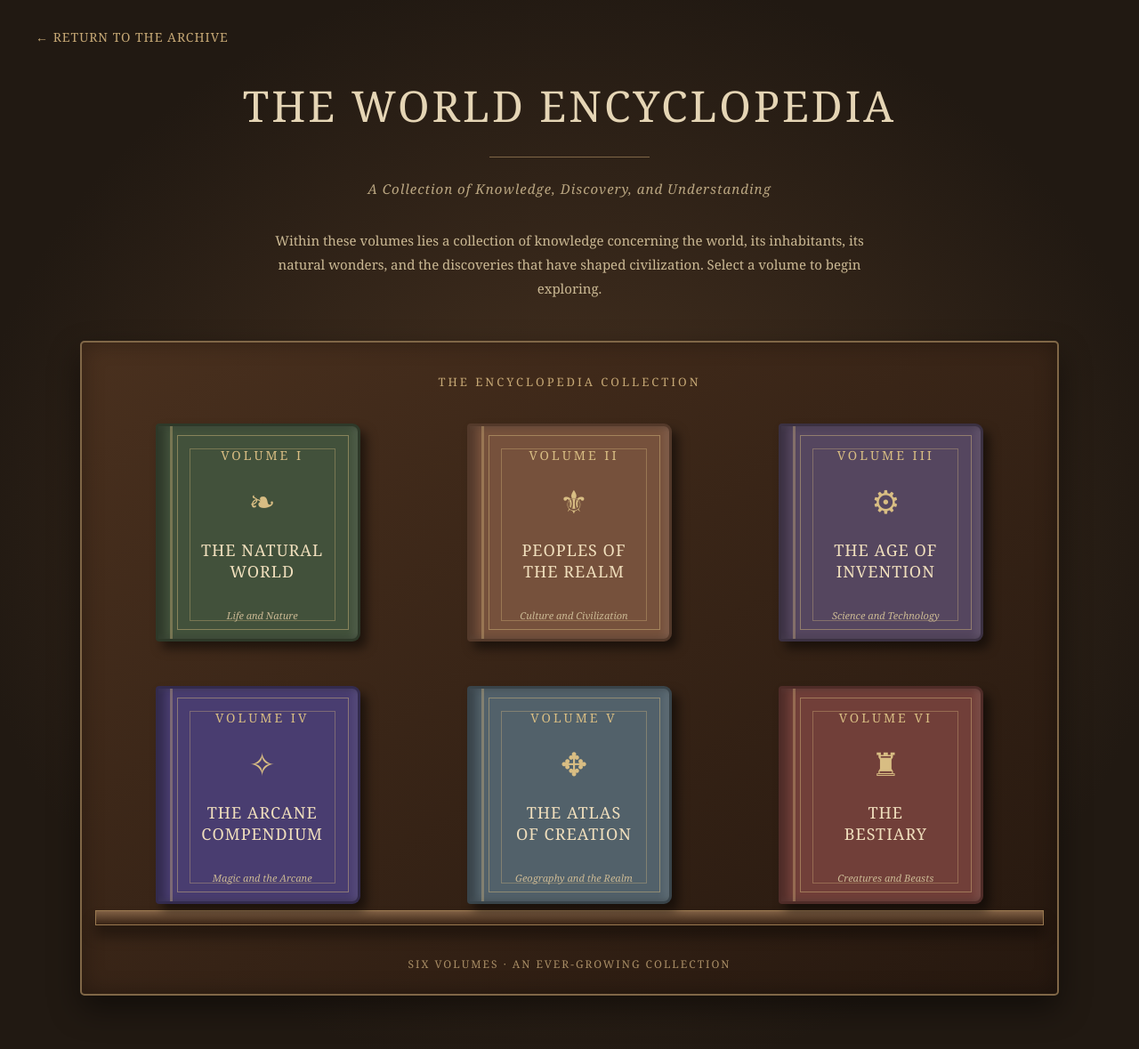
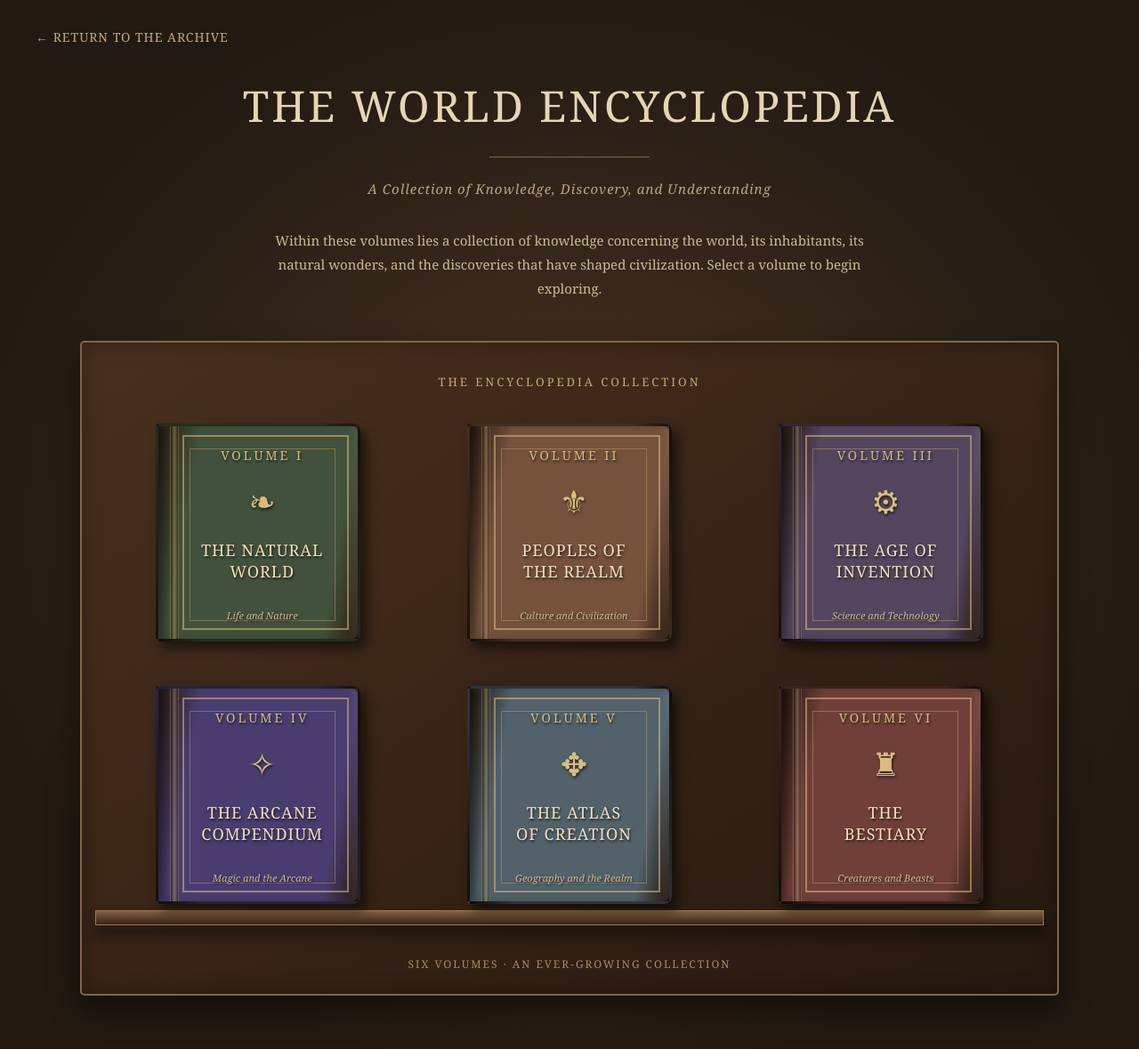
Before and after one commit to RealGeekfI/realgeekfi.github.io, a Jekyll site: the page archive/encyclopedia.html, which Jekyll copies as it is, in a window 1280 px wide. Shown: the whole page at 89% size. Built offline with Jekyll 4.4.1, drawn with Linux system fonts in a browser that asks for light colours.

Commit message:
Update encyclopedia.html

```diff
--- a/archive/encyclopedia.html
+++ b/archive/encyclopedia.html
@@ -112,15 +112,22 @@ h1 {
     padding: 0 5px;
 }
 
+
 .book {
     position: relative;
     width: 100%;
     max-width: 230px;
     height: 245px;
     margin: 0 auto;
-    border: 3px solid rgba(0,0,0,0.3);
+    border: 3px solid rgba(0,0,0,0.45);
     border-radius: 4px 9px 9px 4px;
-    background: var(--cover);
+    background: linear-gradient(
+        100deg,
+        rgba(0,0,0,0.4),
+        var(--cover) 18%,
+        var(--cover) 85%,
+        rgba(0,0,0,0.25)
+    );
     box-shadow:
         7px 8px 12px rgba(0,0,0,0.5),
         inset 7px 0 10px rgba(0,0,0,0.3),
@@ -129,25 +136,54 @@ h1 {
     overflow: hidden;
 }
 
+/* Decorative spine */
 .book::before {
     content: "";
     position: absolute;
     top: 0;
     bottom: 0;
     left: 13px;
-    width: 3px;
-    background: rgba(220,190,130,0.35);
+    width: 8px;
+    background: linear-gradient(
+        to right,
+        rgba(0,0,0,0.4),
+        rgba(220,190,130,0.35),
+        rgba(0,0,0,0.25)
+    );
+    border-left: 1px solid rgba(220,190,130,0.3);
+    border-right: 1px solid rgba(220,190,130,0.3);
 }
 
+/* Gold embossed border */
 .book::after {
     content: "";
     position: absolute;
     top: 10px;
     bottom: 10px;
-    left: 21px;
+    left: 27px;
     right: 10px;
-    border: 1px solid rgba(220,190,130,0.45);
+    border: 2px double rgba(220,190,130,0.55);
     pointer-events: none;
+}
+
+/* Cover lettering */
+.cover-content {
+    text-shadow: 1px 2px 3px rgba(0,0,0,0.65);
+}
+
+.volume-number,
+.volume-symbol,
+.volume-title {
+    color: #e4c987;
+}
+
+.cover-divider {
+    background: linear-gradient(
+        to right,
+        transparent,
+        #d9b66f,
+        transparent
+    );
 }
 
 .volume:hover .book,
```
